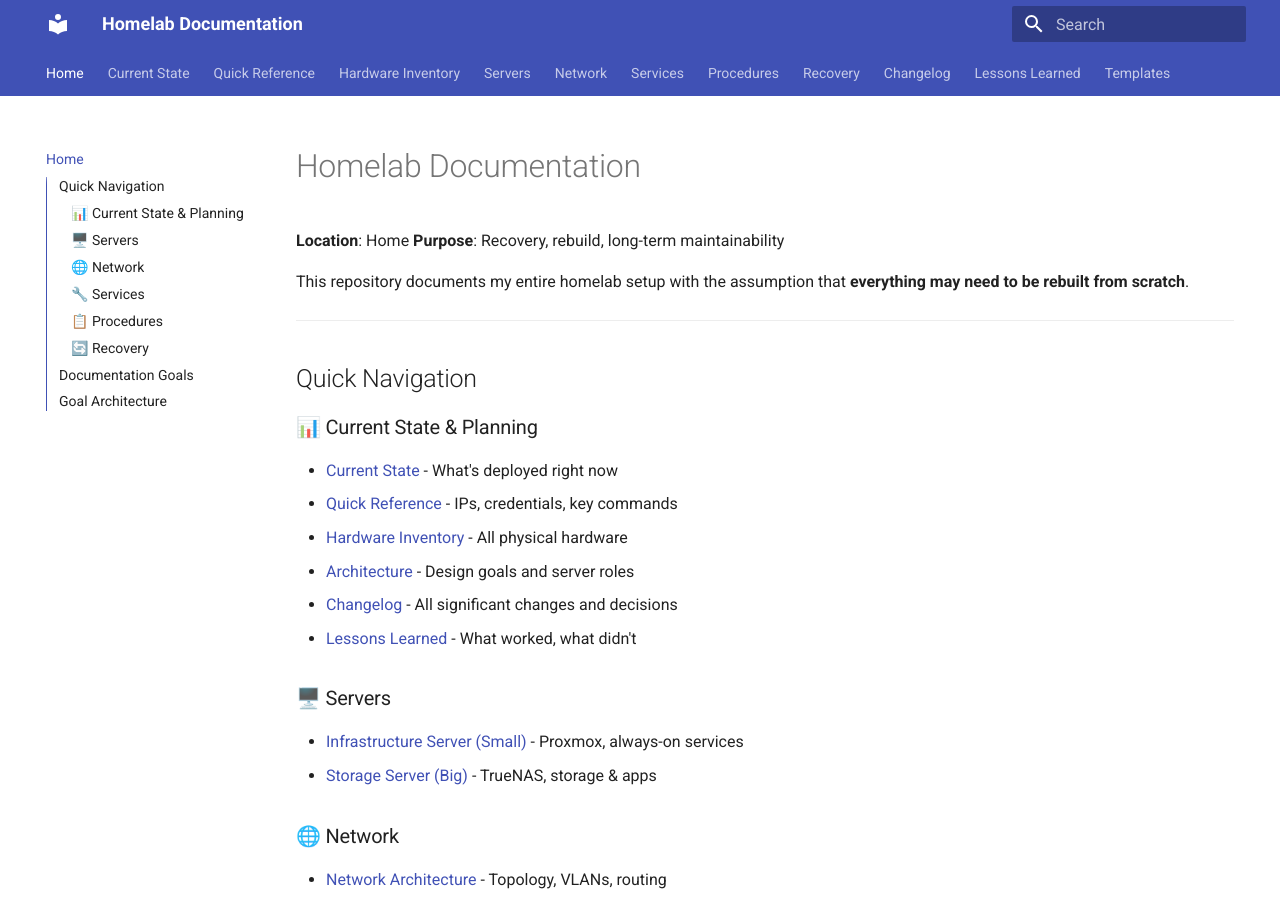
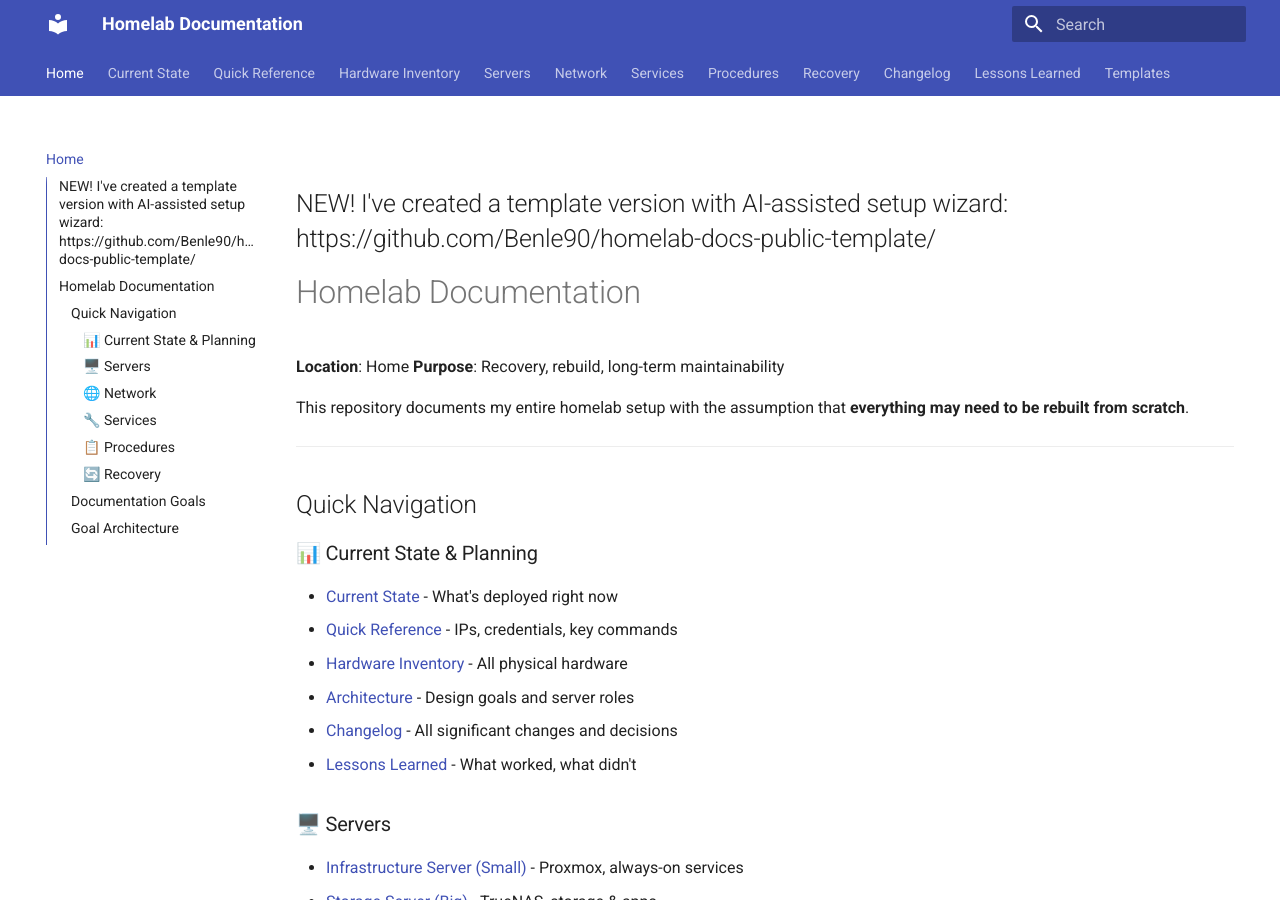
Before and after one commit to Benle90/homelab-docs-public, an MkDocs documentation site: the page built from docs/README.md, in a window 1280 px wide and 900 px high. Built offline with MkDocs 1.6.1 and Material for MkDocs 9.7.7, drawn with Linux system fonts in a browser that asks for light colours.

Commit message:
Add link to AI-assisted setup wizard template

```diff
--- a/docs/README.md
+++ b/docs/README.md
@@ -1,3 +1,6 @@
+## NEW! I've created a template version with AI-assisted setup wizard: https://github.com/Benle90/homelab-docs-public-template/
+
+
 # Homelab Documentation
 
 **Location**: Home
```
